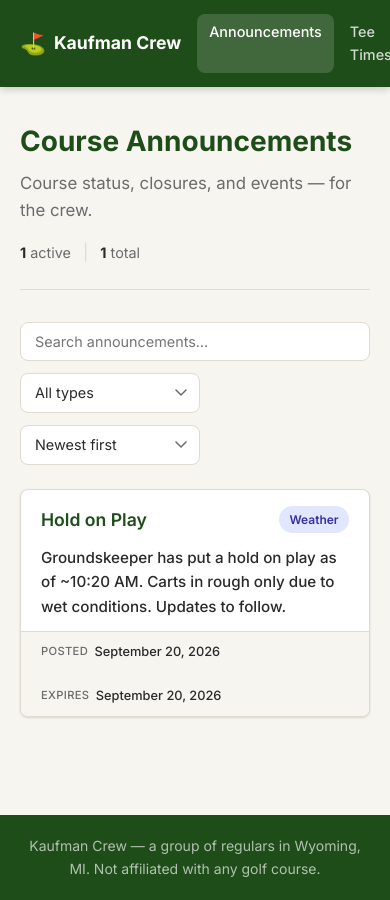
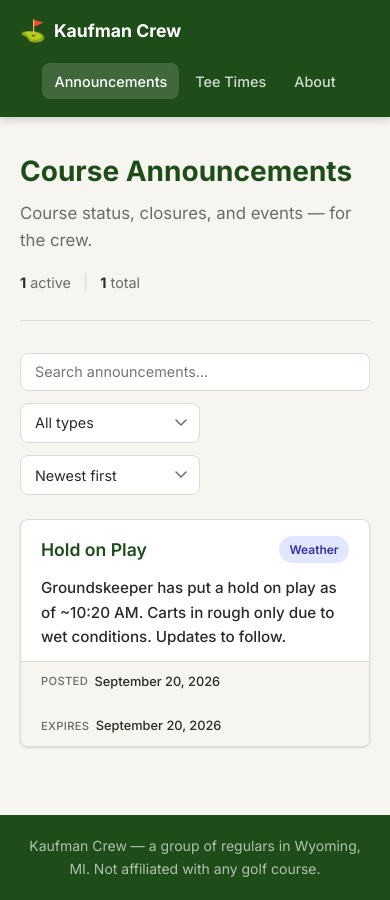
Before and after one commit to javaface/kaufman-crew, a Jekyll site: the page built from index.html, in a window 390 px wide. Built offline with Jekyll 4.4.1, drawn with Linux system fonts in a browser that asks for light colours.

Commit message:
Fix mobile nav overflow: wrap header on small screens

```diff
--- a/assets/css/style.css
+++ b/assets/css/style.css
@@ -87,7 +87,12 @@ a:hover { text-decoration: underline; }
 
 .flag-icon { font-size: 1.3rem; }
 
-.site-nav { display: flex; gap: .25rem; }
+.site-nav { display: flex; gap: .25rem; flex-shrink: 0; }
+
+@media (max-width: 480px) {
+  .site-header .container { flex-wrap: wrap; }
+  .site-nav { width: 100%; justify-content: center; padding-bottom: .25rem; }
+}
 
 .nav-link {
   color: rgba(255,255,255,.8);
```
